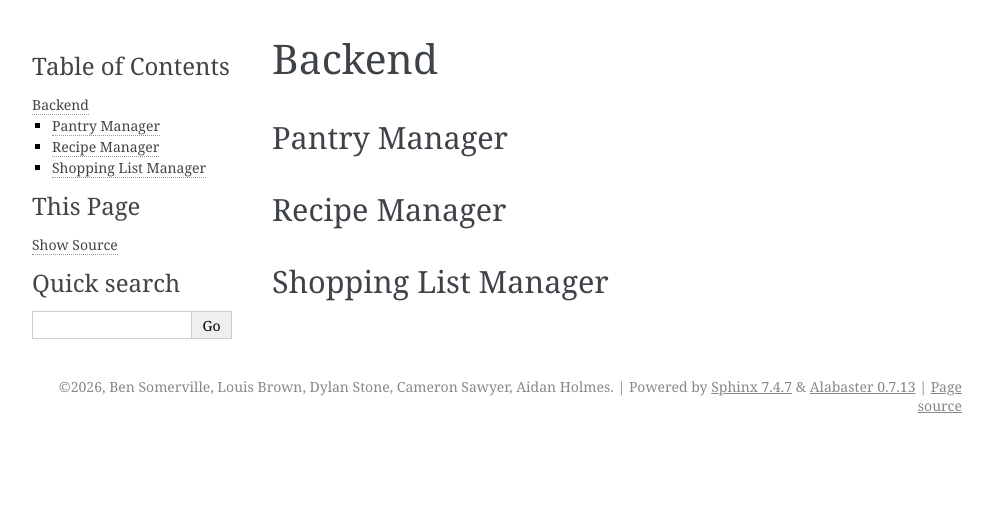
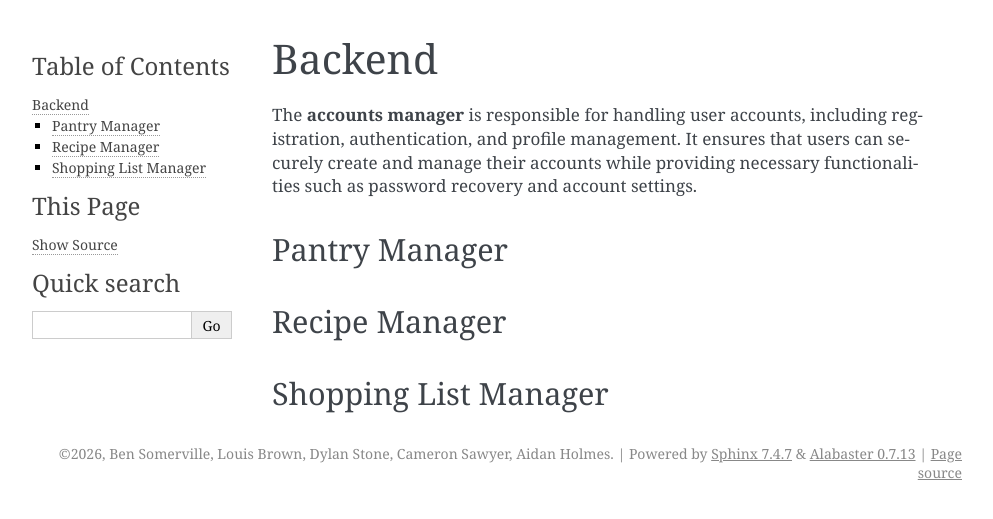
Before and after one commit to SETaP-UoP-5a-ChopChop/Chop_Chop_Documentation, a Sphinx documentation site: the page built from docs/source/backend.rst, in a window 1280 px wide. Shown: the top 519 px of the page, without its empty margins (148-1141 px from the left). Built offline with Sphinx 7.4.7, drawn with Linux system fonts in a browser that asks for light colours.

Commit message:
Added brief description about accounts manager

```diff
--- a/docs/source/backend.rst
+++ b/docs/source/backend.rst
@@ -4,6 +4,8 @@
 -------------
 Accounts Manager
 ----------------
+
+The **accounts manager** is responsible for handling user accounts, including registration, authentication, and profile management. It ensures that users can securely create and manage their accounts while providing necessary functionalities such as password recovery and account settings.
 
 ----------------
 Pantry Manager
```
